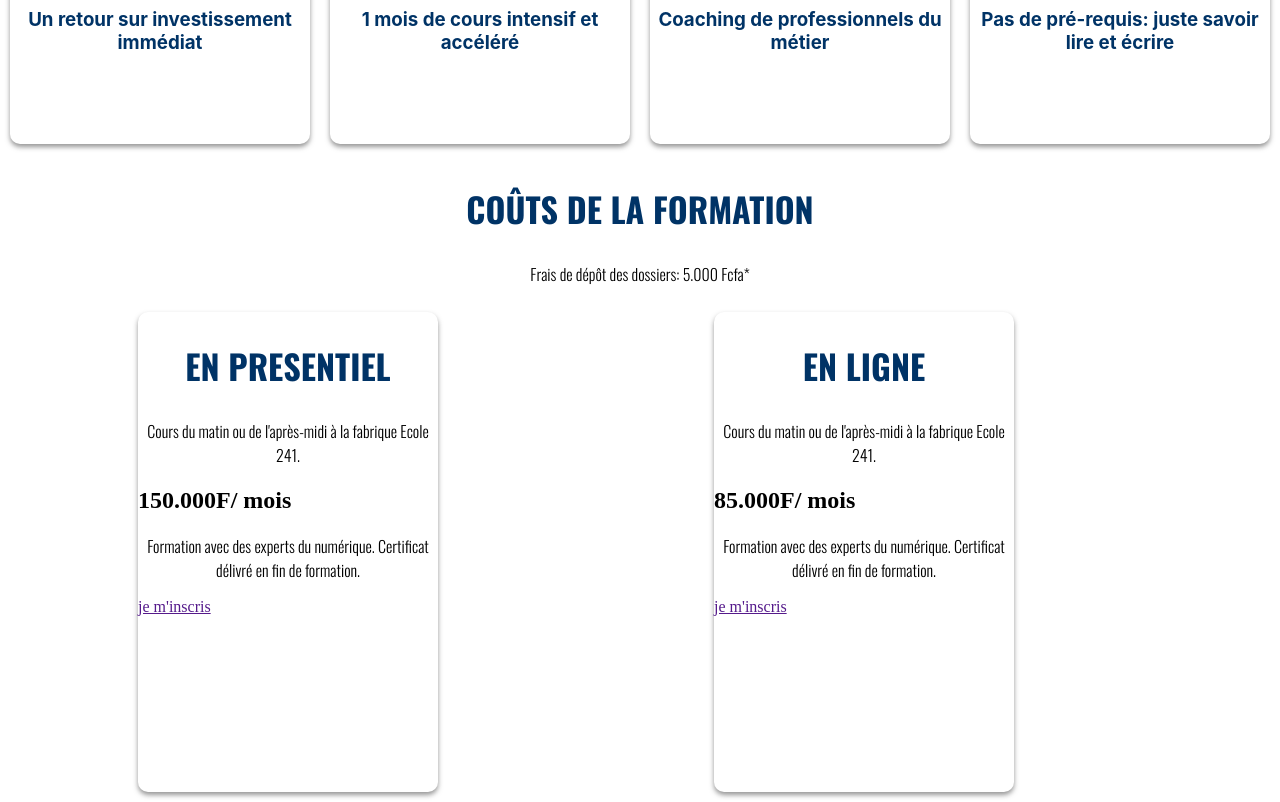
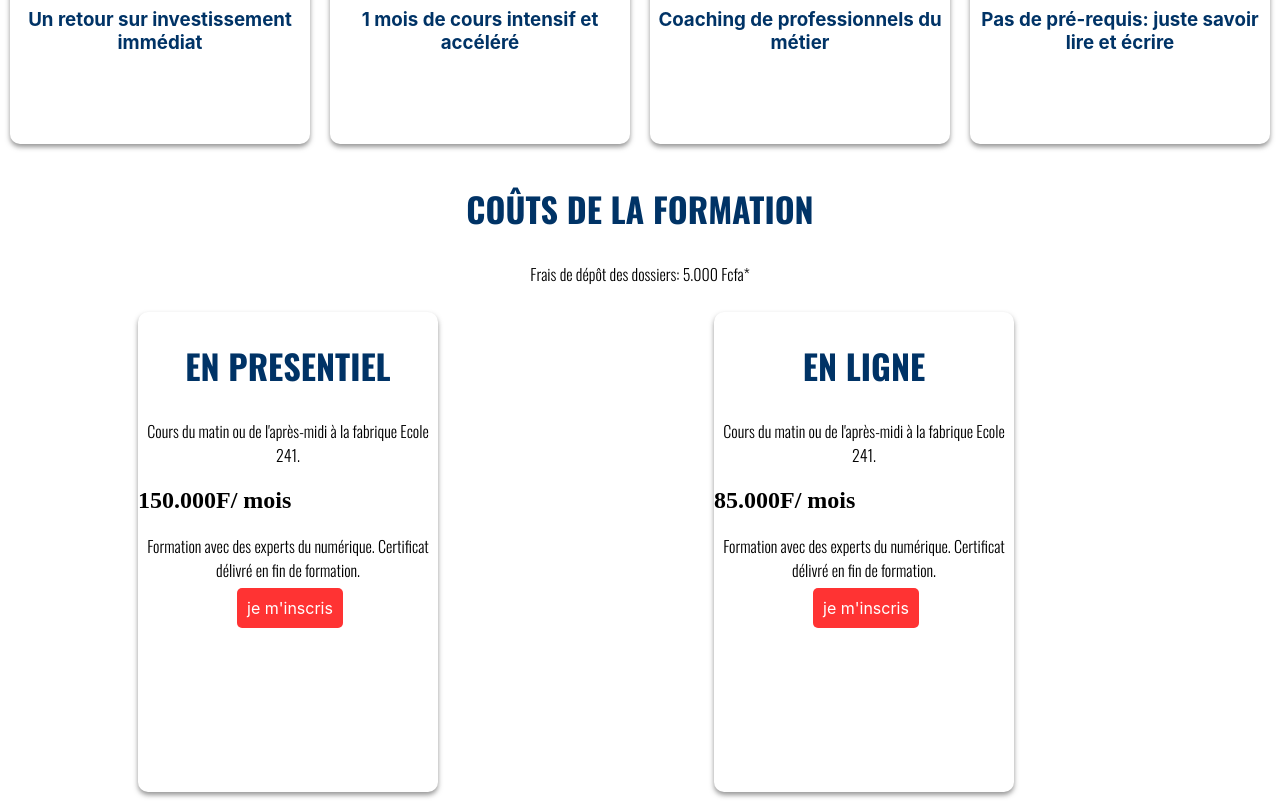
Before and after one commit to meddy11/landing, a plain HTML site: page index.html in a window 1280 px wide. Shown: the part 3913-4715 px from the top of the page. Drawn offline with nearby package versions, Linux system fonts and the light colour scheme.

Commit message:
landing 2

```diff
--- a/index.html
+++ b/index.html
@@ -164,7 +164,7 @@
                         <span>Formation avec des experts du numérique.</span>
                         <span>Certificat délivré en fin de formation.</span>
                     </p>
-                    <a href="">je m'inscris</a>
+                    <a href="" class="ins">je m'inscris</a>
                 </div>
                 <div class="card">
                     <h1>EN LIGNE</h1>
@@ -174,7 +174,7 @@
                         <span>Formation avec des experts du numérique.</span>
                         <span>Certificat délivré en fin de formation.</span>
                     </p>
-                    <a href="">je m'inscris</a>
+                    <a href="" class="ins">je m'inscris</a>
                 </div>
             </div>
         </section>
--- a/style.css
+++ b/style.css
@@ -250,3 +250,14 @@ h3{
     align-items: center;
     width: 90%;
 }
+.ins{
+    text-align: center;
+    text-decoration: none;
+    background: #FF3333;
+    margin-top: 10%;
+    margin-left: 33%;
+    padding: 10px;
+    color: white;
+    border-radius: 5px;
+     font-family: -apple-system, BlinkMacSystemFont, 'Segoe UI', Roboto, Oxygen, Ubuntu, Cantarell, 'Open Sans', 'Helvetica Neue', sans-serif;
+}
```
